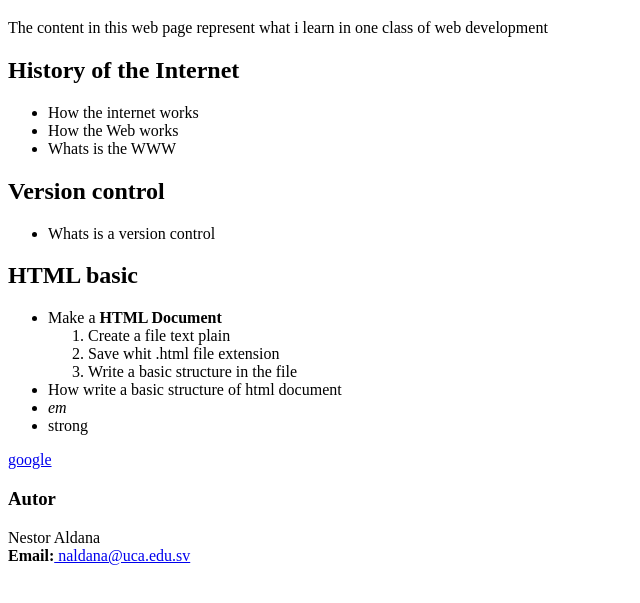
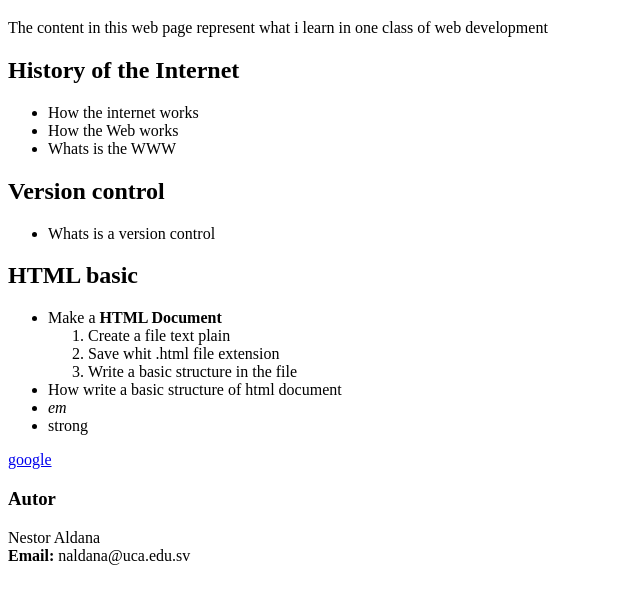
Before and after one commit to MRodriguez77/Portafolio_PW2019_00163918, a plain HTML site: page tareas clase/tarea 2/index.html in a window 1280 px wide. Shown: the part 61-664 px from the top of the page, without its empty margins (0-640 px from the left). Drawn offline with Linux system fonts and the light colour scheme.

Commit message:
se arreglo el correo

```diff
--- a/tareas clase/tarea 2/index.html
+++ b/tareas clase/tarea 2/index.html
@@ -36,7 +36,7 @@
     <h3>Autor</h3>
     <p>
     Nestor Aldana <br>
-    <b>Email:</b><a href=»mailto:naldana@uca.edu.sv»> naldana@uca.edu.sv</a>
+    <strong>Email:</strong> naldana@uca.edu.sv
     </p>
 
 </body>
```
